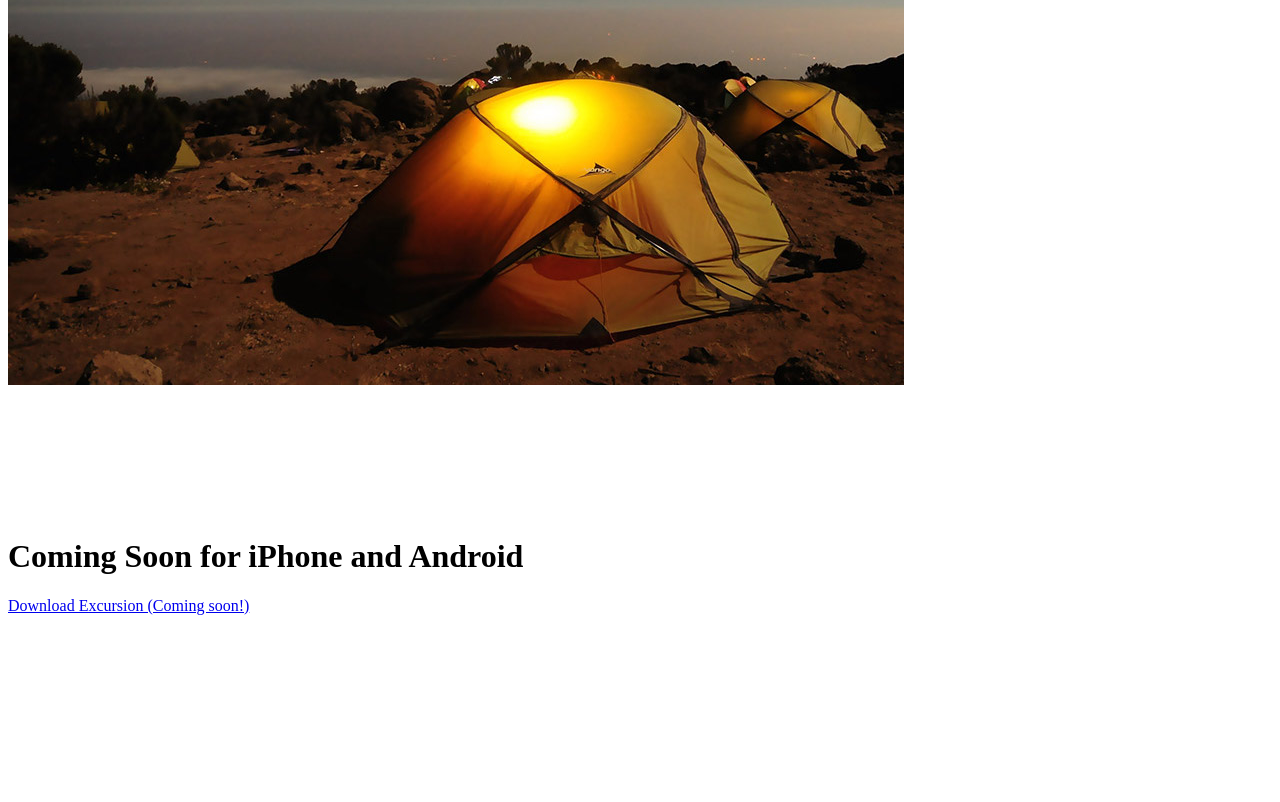
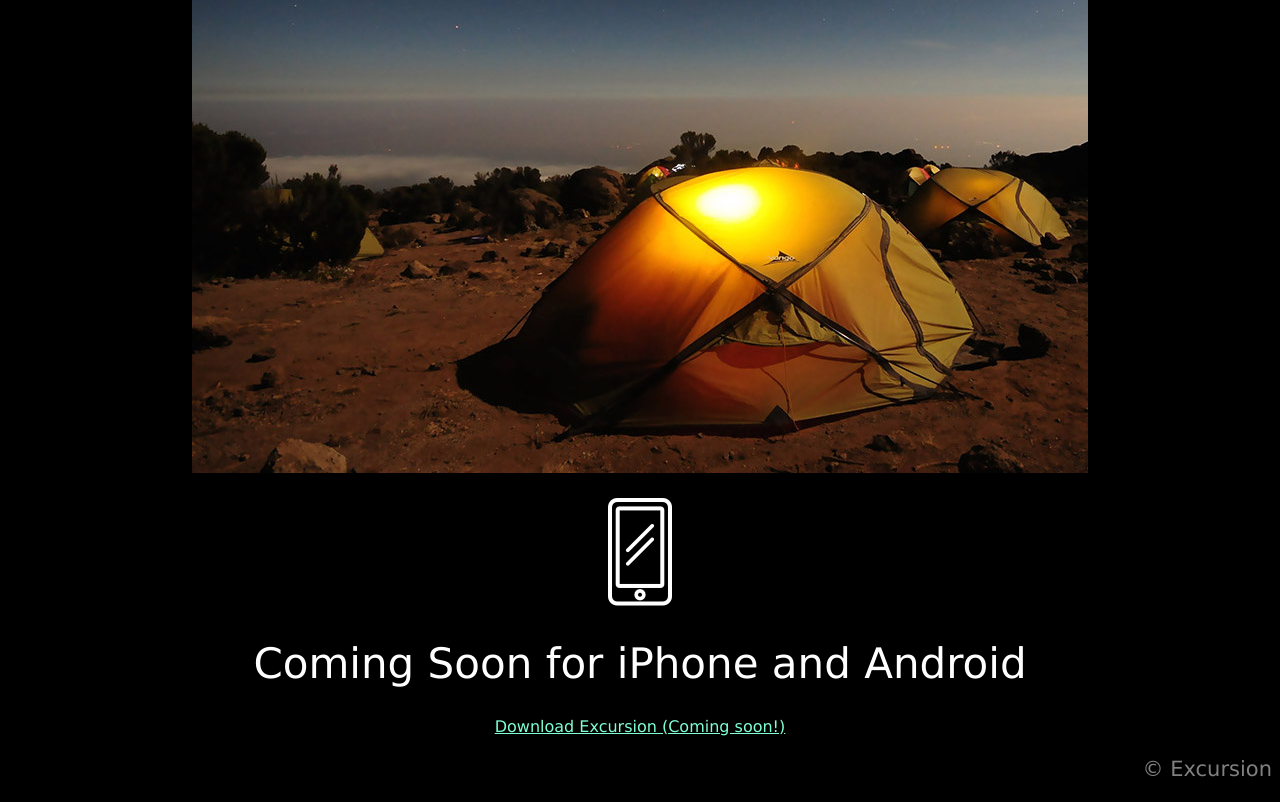
Before and after one commit to jengels34/excursion, a plain HTML site: page index.html in a window 1280 px wide. Shown: the part 524-1326 px from the top of the page. Before the commit the page ends 1147 px from the top, so only its background shows below. Drawn offline with Linux system fonts and the light colour scheme.

Commit message:
finished details on stylesheet

```diff
--- a/index.html
+++ b/index.html
@@ -9,11 +9,14 @@
     <h1>Discover hidden places in the world around you</h1>
     <a href="#">Download Excursion (Coming soon!)</a>
     <p><video src="./resources/video/excursion.mp4" autoplay poster="posterimage.jpg"></video></p>
+    <div class="mid">
       <h1>Your personal travel guide</h1>
       <p>Excursion remembers places you like, and recommends new points of interest around you.</p>
       <img src="./resources/images/camp.jpg" alt="image not supported">
       <p><img src="./resources/images/phone.png" alt="image not supported"></p>
       <h1>Coming Soon for iPhone and Android</h1>
       <a href="#">Download Excursion (Coming soon!)</a>
+    </div>
+    <p class="copyright">© Excursion</p>
   </body>
 </html>
--- a/resources/css/style.css
+++ b/resources/css/style.css
@@ -0,0 +1,31 @@
+body {
+  background-color: black;
+  text-align: center;
+  font-family: Verdana;
+}
+
+h1 {
+  font-weight: normal;
+  font-size: 50px;
+  color: white;
+}
+
+a {
+  color: Aquamarine;
+  font-size: 16px;
+}
+
+p {
+  font-size: 21px;
+  color: gray;
+}
+
+.mid h1 {
+  font-weight: 300;
+  font-size: 42px;
+}
+
+.copyright {
+  text-align: right;
+  color: gray;
+}
```
Lines whose indentation alone changed are shown as unchanged.
